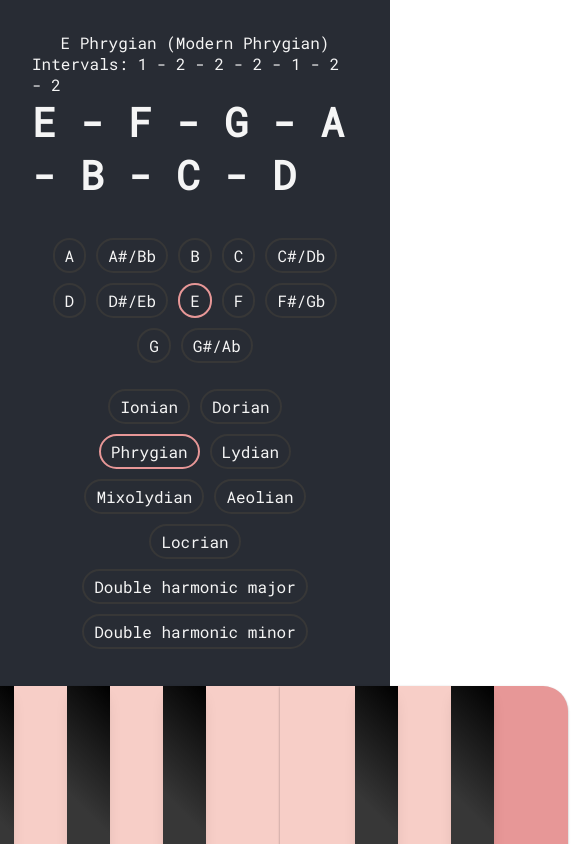
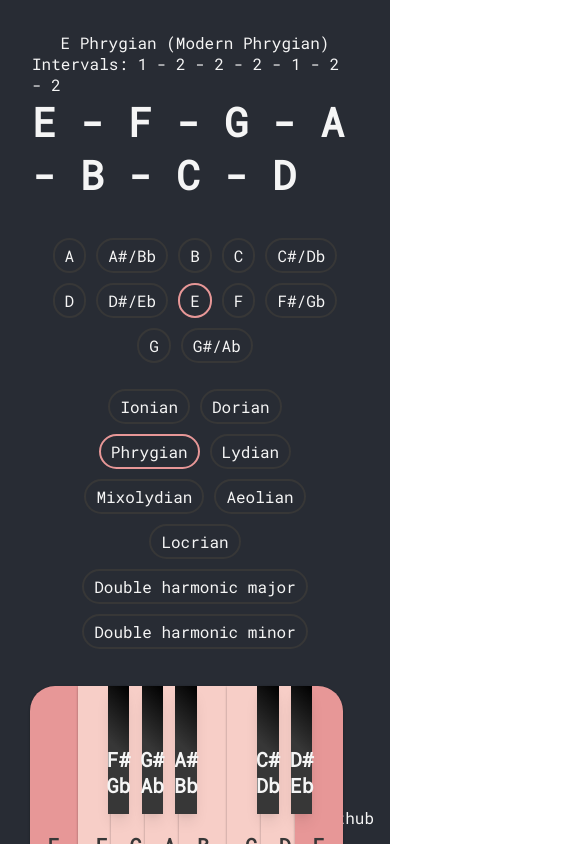
Before and after one commit to chriskilinc/scale-theory, a React (Create React App) app: page / in a window 390 px wide. Shown: the top 844 px of the page, 584 px wide, since content can reach past the window. Built offline with nearby package versions, Linux system fonts and the light colour scheme.

Commit message:
mobile scaling WIP

```diff
--- a/src/App.css
+++ b/src/App.css
@@ -9,6 +9,42 @@
   --piano-key-white-width: calc(var(--piano-key-white-height) / 4);
   --piano-key-black-height: calc(var(--piano-key-white-height) / 1.5);
   --piano-key-black-width: calc(var(--piano-key-black-height) / 6);
+}
+@media only screen and (max-width: 790px) {
+  * {
+    --piano-key-white-height: 20em;
+    --piano-key-margin: -1.1111em; /* TODO: --piano-key-white-height / 18 and negated */
+  }
+}
+@media only screen and (max-width: 667px) {
+  * {
+    --piano-key-white-height: 16em;
+    --piano-key-margin: -1.1111em; /* TODO */
+  }
+}
+@media only screen and (max-width: 500px) {
+  * {
+    --piano-key-white-height: 14em;
+    --piano-key-margin: -1.1111em; /* TODO */
+  }
+}
+@media only screen and (max-width: 420px) {
+  * {
+    --piano-key-white-height: 12em;
+    --piano-key-margin: -1.1111em; /* TODO */
+  }
+}
+@media only screen and (max-width: 333px) {
+  * {
+    --piano-key-white-height: 10em;
+    --piano-key-margin: -1.1111em; /* TODO */
+  }
+}
+@media only screen and (max-width: 240px) {
+  * {
+    --piano-key-white-height: 8em;
+    --piano-key-margin: -1.1111em; /* TODO */
+  }
 }
 
 .App {
--- a/src/App.js
+++ b/src/App.js
@@ -58,7 +58,7 @@ function App() {
 
     return {
       name: `${key} ${mode}`,
-      altNames: modeInfo.altNames || "unknown",
+      altNames: modeInfo.altNames || "todo",
       notes,
       intervals: modeInfo.intervals,
       mode,
```
